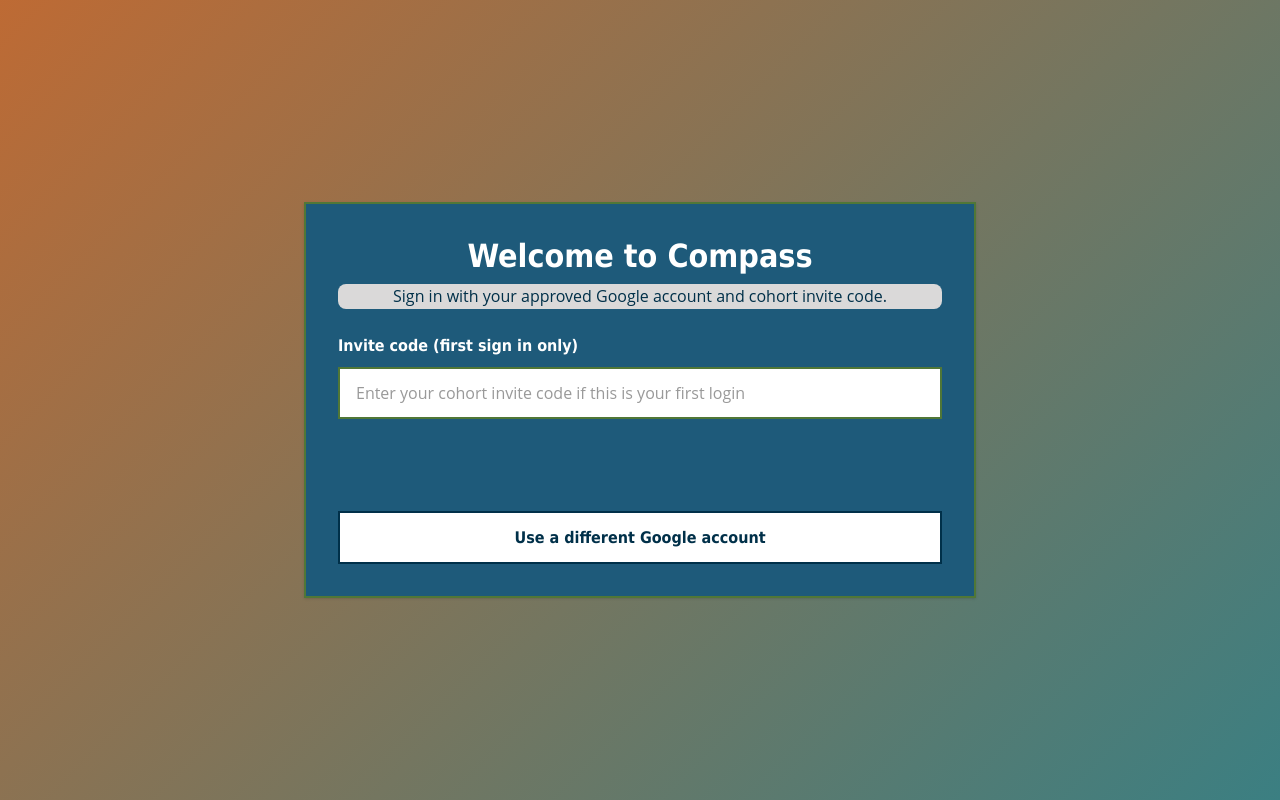
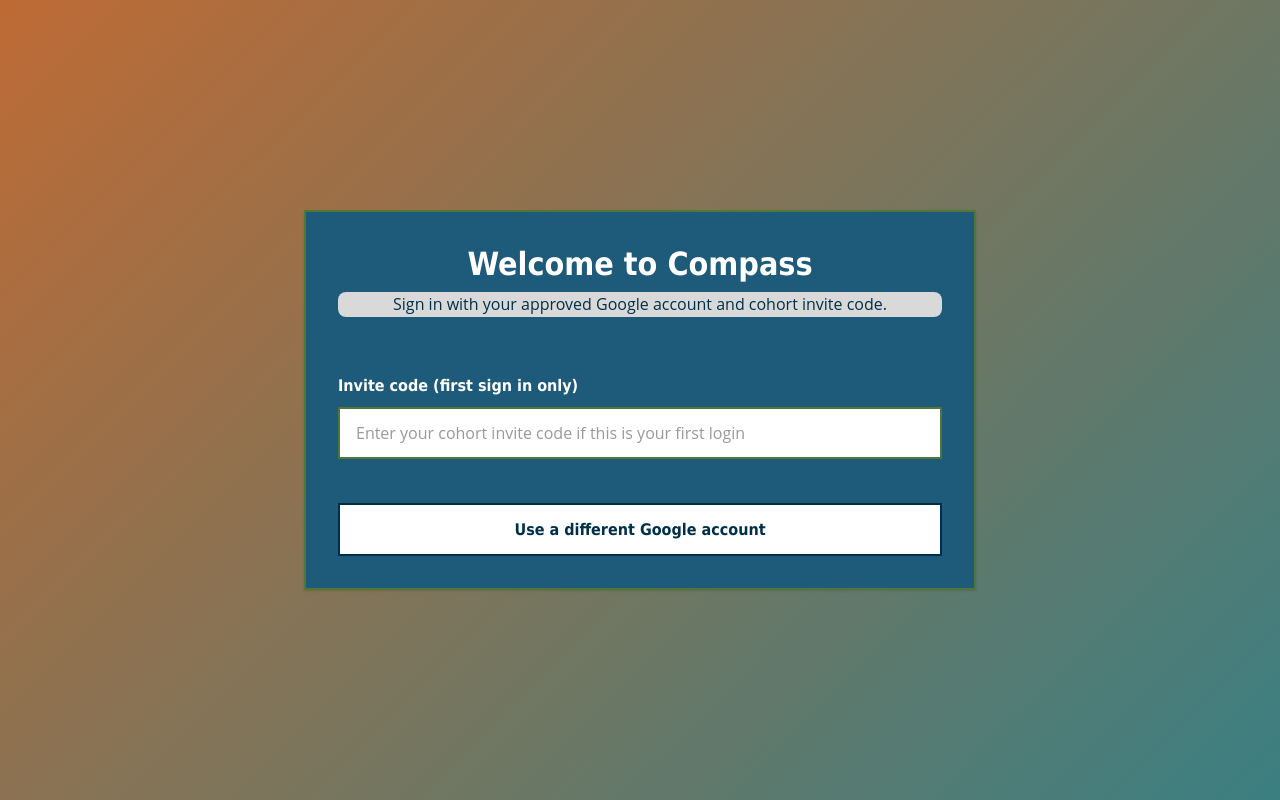
Before and after one commit to Code-Platoon-Compass/COMPASS, a React (Vite) app in the folder client/: page /auth in a window 1280 px wide. Built offline with nearby package versions, Linux system fonts and the light colour scheme; no server answers.

Commit message:
centered signout on auth page

```diff
--- a/client/src/index.css
+++ b/client/src/index.css
@@ -61,7 +61,8 @@
   }
 
   .auth-panel {
-    @apply w-full max-w-2xl border-command-green bg-[#1e5a7a] p-8 shadow-sm;
+    @apply flex w-full max-w-2xl border-command-green bg-[#1e5a7a] p-8 shadow-sm
+    justify-center flex-col gap-8;
     border-radius: var(--radius-box);
     border-width: 2px;
   }
@@ -77,7 +78,7 @@
   }
 
   .body-text {
-    @apply text-center mb-8 bg-stealth-gray rounded-lg;
+    @apply text-center mb-4 bg-stealth-gray rounded-lg;
     margin: 0;
     font-family: var(--font-sans);
     font-size: 16px;
@@ -86,18 +87,18 @@
   }
 
   .auth-meta {
-    @apply mb-6 flex flex-wrap items-center gap-4;
+    @apply flex flex-wrap justify-center items-center gap-4;
 
   }
 
   .auth-form {
-    @apply flex flex-col gap-6;
+    @apply flex justify-center flex-col;
 
 
   }
 
   .form-block {
-    @apply flex flex-col gap-2;
+    @apply flex justify-center flex-col gap-2;
 
   }
 
@@ -172,6 +173,6 @@
   }
 
   .google-wrap {
-    @apply mt-1;
+    @apply flex justify-center mt-1;
   }
 }
```
